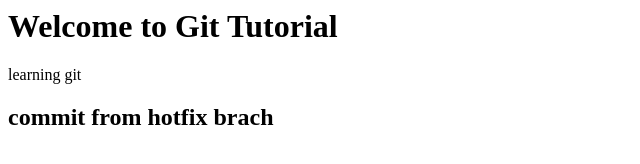
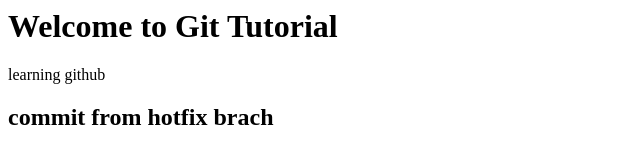
Before and after one commit to swathimekala426/myrepository, a plain HTML site: page index.html in a window 1280 px wide. Shown: the full height of the page, 0-640 px from the left. Drawn offline with Linux system fonts and the light colour scheme.

Commit message:
change in master

```diff
--- a/index.html
+++ b/index.html
@@ -3,7 +3,7 @@
 <h1>
 Welcome to Git Tutorial
 </h1>
-<p>learning git</p>
+<p>learning github</p>
 <h2>commit from hotfix brach </h2>
 </body>
 </html>
```
